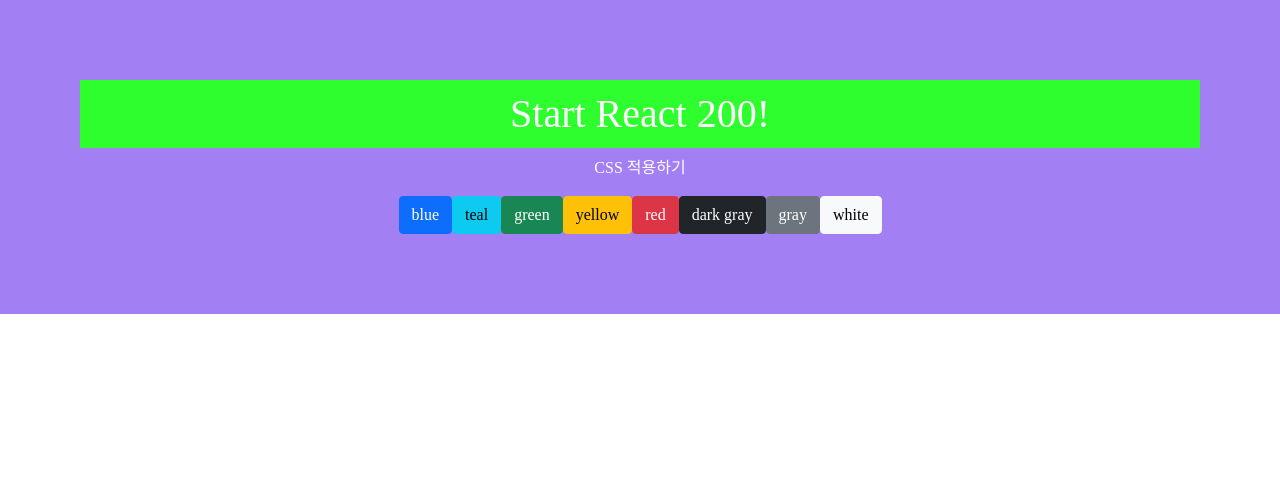
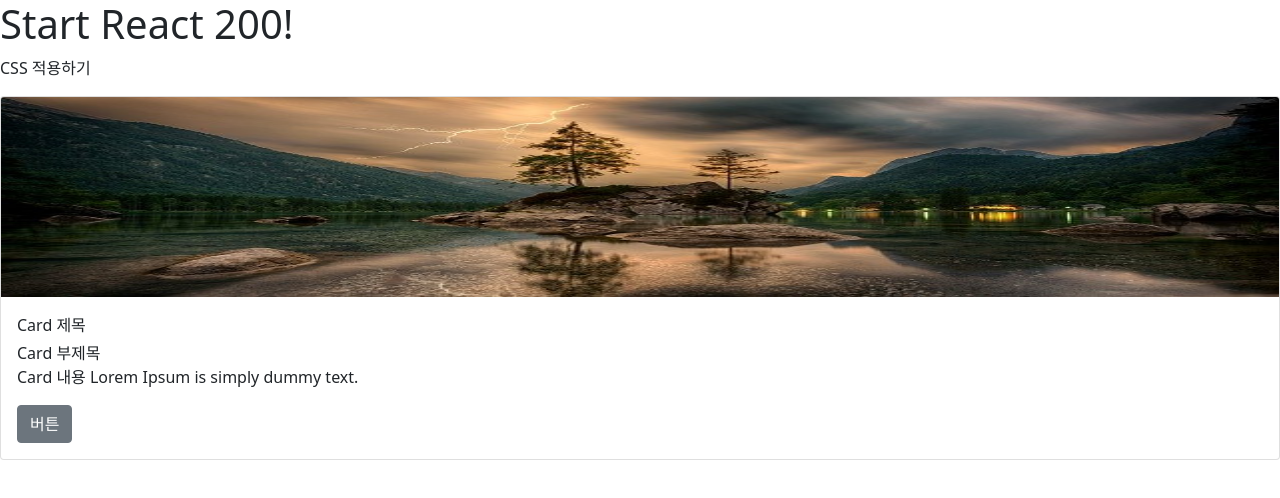
Before and after one commit to prsn-ts/react200, a React (Create React App) app: page / in a window 1280 px wide. Shown: the top 498 px of the page. Built offline with nearby package versions, Linux system fonts and the light colour scheme.

Commit message:
reactstrap Card 사용하기(초급 040)

```diff
--- a/src/App.js
+++ b/src/App.js
@@ -1,6 +1,6 @@
 import React from 'react';
-import './App.css';
-import ReactstrapButtons from './R039_ReactstrapButtons'
+// import './App.css';
+import ReactstrapCard from './R040_ReactstrapCard'
 import 'bootstrap/dist/css/bootstrap.css'
 
 function App() {
@@ -8,7 +8,7 @@
     <div>
       <h1>Start React 200!</h1>
       <p>CSS 적용하기</p>
-      <ReactstrapButtons/>
+      <ReactstrapCard/>
     </div>
   );
 }
--- /dev/null
+++ b/src/R040_ReactstrapCard.js
@@ -0,0 +1,25 @@
+import React, { Component } from 'react';
+import {
+    Card, CardImg, CardText, CardBody,
+    CardTitle, CardSubtitle, Button
+} from 'reactstrap';
+
+class R040_ReactstrapCard extends Component {
+    render() {
+        return (
+            <div>
+                <Card>
+                    <CardImg top height='200px' src='/image/landscape.jpg' alt='Card image'/>
+                    <CardBody>
+                        <CardTitle>Card 제목</CardTitle>
+                        <CardSubtitle>Card 부제목</CardSubtitle>
+                        <CardText>Card 내용 Lorem Ipsum is simply dummy text.</CardText>
+                        <Button>버튼</Button>
+                    </CardBody>
+                </Card>
+            </div>
+        )
+    }
+}
+
+export default R040_ReactstrapCard;
```
Also changed, not shown: public/image/landscape.jpg (added).
